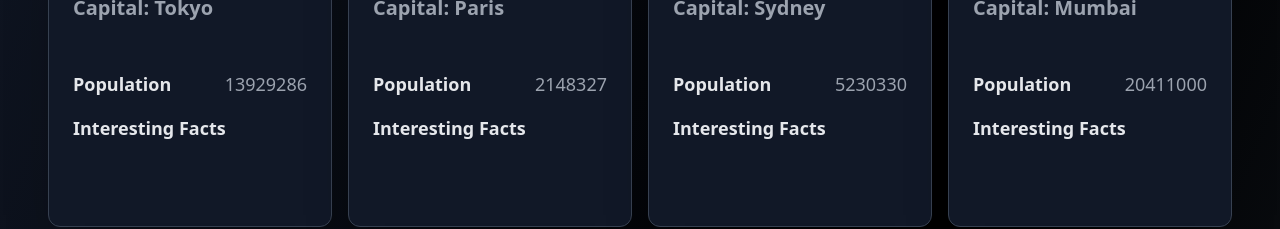
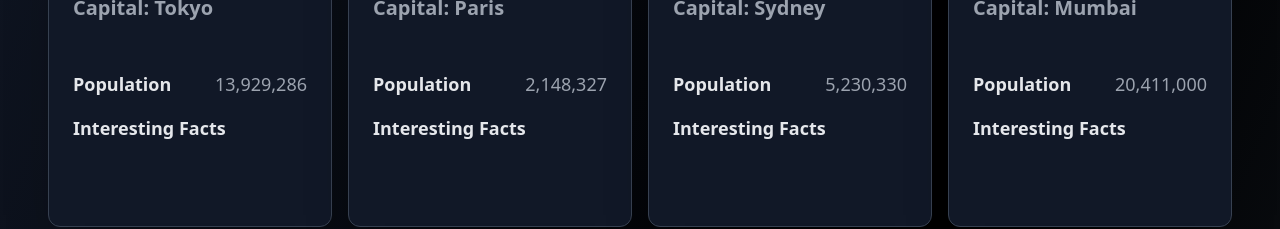
Before and after one commit to ashutosh2652/country-flag, a React (Vite) app: page / in a window 1280 px wide. Shown: the part 610-839 px from the top of the page. Built offline with nearby package versions, Linux system fonts and the light colour scheme.

Commit message:
fix: Format population display to use locale string representation

```diff
--- a/src/component/ui/Card.jsx
+++ b/src/component/ui/Card.jsx
@@ -57,7 +57,9 @@ const Card = ({ country, city, population, fact }) => {
         <div className="px-6 py-4 text-gray-300 space-y-4">
           <div className="flex justify-between">
             <p className="text-lg font-semibold text-gray-200">Population</p>
-            <p className="text-lg text-gray-400">{population}</p>
+            <p className="text-lg text-gray-400">
+              {population.toLocaleString()}
+            </p>
           </div>
 
           <div className="flex justify-between">
```
